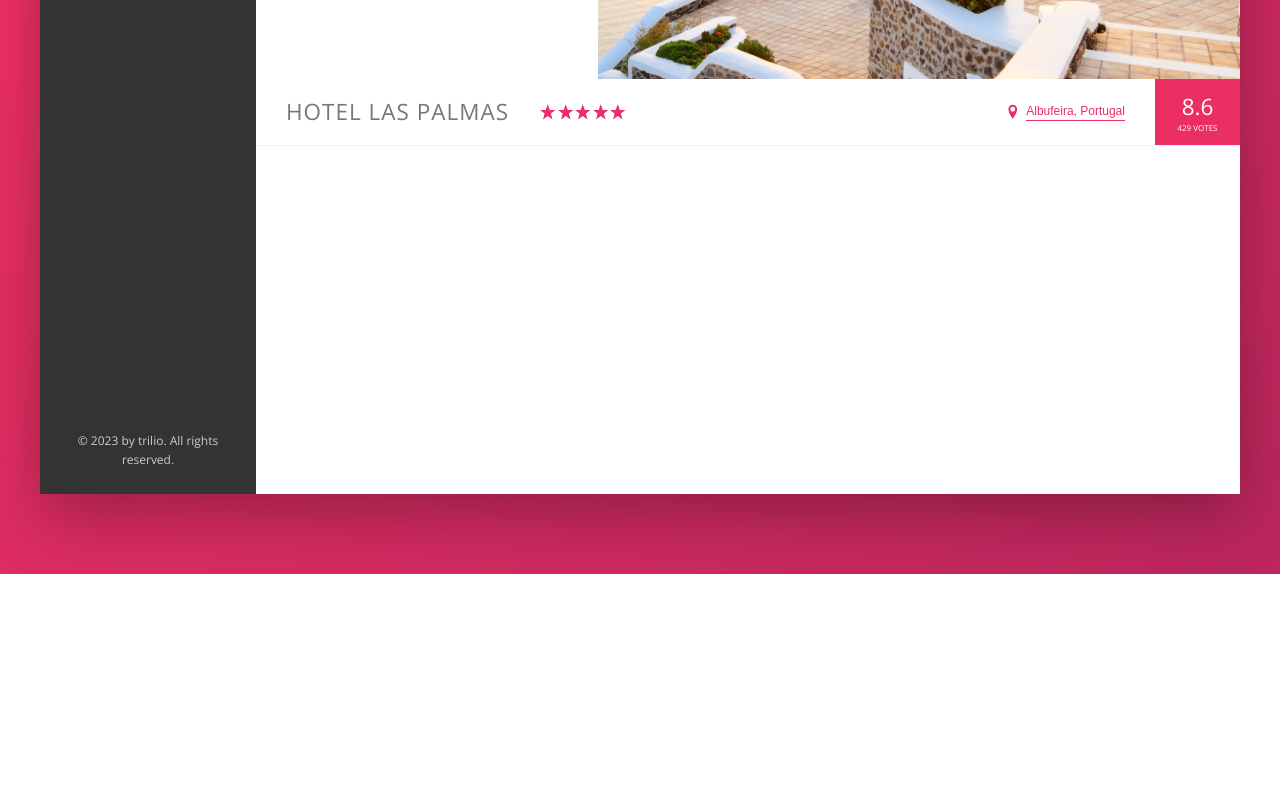
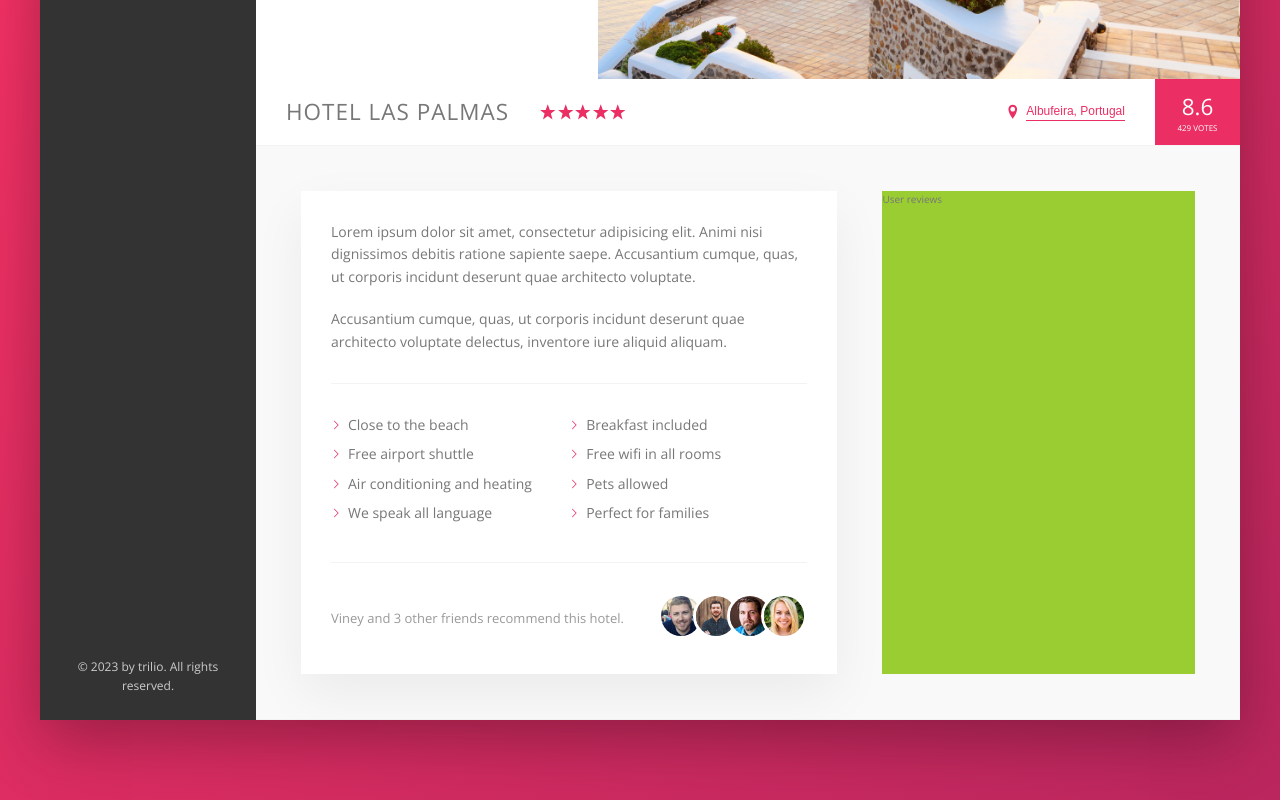
Before and after one commit to vineyy17/Trilio-learning-project, a website: page index.html in a window 1280 px wide. Shown: the part 456-1256 px from the top of the page. Before the commit the page ends 1030 px from the top, so only its background shows below. Drawn offline with nearby package versions, Linux system fonts and the light colour scheme.

Commit message:
completed the description section

```diff
--- a/index.html
+++ b/index.html
@@ -141,6 +141,45 @@
                         </div>
                     </div>
 
+                    <div class="detail">
+                        <div class="description">
+                            <p class="paragraph">
+                                Lorem ipsum dolor sit amet, consectetur adipisicing elit. Animi nisi dignissimos
+                                debitis ratione sapiente saepe. Accusantium cumque, quas, ut corporis incidunt
+                                deserunt quae architecto voluptate.
+                            </p>
+                            <p class="paragraph">
+                                Accusantium cumque, quas, ut corporis incidunt deserunt quae architecto voluptate
+                                delectus, inventore iure aliquid aliquam.
+                            </p>
+                            <ul class="list">
+                                <li class="list__item">Close to the beach</li>
+                                <li class="list__item">Breakfast included</li>
+                                <li class="list__item">Free airport shuttle</li>
+                                <li class="list__item">Free wifi in all rooms</li>
+                                <li class="list__item">Air conditioning and heating</li>
+                                <li class="list__item">Pets allowed</li>
+                                <li class="list__item">We speak all language</li>
+                                <li class="list__item">Perfect for families</li>
+                            </ul>
+                            <div class="recommend">
+                                <p class="recommend__count">
+                                    Viney and 3 other friends recommend this hotel.
+                                </p>
+                                <div class="recommend__friends">
+                                    <img src="img/user-3.jpg" alt="Friend 1" class="recommend__photo">
+                                    <img src="img/user-4.jpg" alt="Friend 2" class="recommend__photo">
+                                    <img src="img/user-5.jpg" alt="Friend 3" class="recommend__photo">
+                                    <img src="img/user-6.jpg" alt="Friend 4" class="recommend__photo">
+                                </div>
+                            </div>
+                        </div>
+
+                        <div class="user-reviews">
+                            User reviews
+                        </div>
+                    </div>
+
 
                 </main>
             </div>
--- a/sass/_base.scss
+++ b/sass/_base.scss
@@ -14,6 +14,9 @@
     --color-grey-dark-3: #999;
 
     --shadow-dark: 0 2rem 6rem rgba(0,0,0,.3);
+    --shadow-light: 0 2rem 5rem rgba(0,0,0,.06);
+
+    --line: 1px solid var(--color-grey-light-2);
 }
 
 * {
--- a/sass/_components.scss
+++ b/sass/_components.scss
@@ -214,7 +214,7 @@
 .overview {
     display: flex;
     align-items: center;
-    border-bottom: 1px solid var(--color-grey-light-2);
+    border-bottom: var(--line);
 
     &__heading {
         font-size: 2.25rem;
@@ -315,3 +315,75 @@
         box-shadow: none;
     }
 }
+
+
+///////////////////////////////////////
+// PARAGRAPH
+.paragraph:not(:last-of-type) {
+    margin-bottom: 2rem;
+}
+
+
+///////////////////////////////////////
+// LIST
+.list {
+    list-style: none;
+    margin: 3rem 0;
+    padding: 3rem 0;
+    border-top: var(--line);
+    border-bottom: var(--line);
+
+    display: flex;
+    flex-wrap: wrap;
+
+    &__item {
+        flex: 0 0 50%;
+        margin-bottom: .7rem;
+    }
+
+    &__item::before {
+        content: "";
+        display: inline-block;
+        height: 1rem;
+        width: 1rem;
+        margin-right: .7rem;
+
+        // Older browsers
+        // background-image: url(../img/chevron-thin-right.svg);
+        // background-size: cover;
+
+        //Newer browsers - masks
+        background-color: var(--color-primary);
+        -webkit-mask-image: url(../img/chevron-thin-right.svg);
+        -webkit-mask-size: cover;
+        mask-image: url(../img/chevron-thin-right.svg);
+        mask-size: cover;
+    }
+}
+
+
+///////////////////////////////////////
+// RECOMMEND
+.recommend {
+    font-size: 1.3rem;
+    color: var(--color-grey-dark-3);
+    display: flex;
+    align-items: center;
+
+    &__count {
+        margin-right: auto;
+    }
+
+    &__photo {
+        box-sizing: content-box;
+        height: 4rem;
+        width: 4rem;
+        border-radius: 50%;
+        border: 3px solid #fff;
+
+        &:not(:last-child) {
+            margin-right: -1.5rem;
+        }
+
+    }
+}
--- a/sass/_layout.scss
+++ b/sass/_layout.scss
@@ -11,7 +11,7 @@
     font-size: 1.4rem;
     height: 7rem;
     background-color: #fff;
-    border-bottom: 1px solid var(--color-grey-light-2);
+    border-bottom: var(--line);
 
     display: flex;
     justify-content: space-between;
@@ -35,8 +35,27 @@
 .hotel-view {
     background-color: #fff;
 
-
-    height: 80rem;
-
     flex: 1;
 }
+
+.detail {
+    display: flex;
+    padding: 4.5rem;
+    background-color: var(--color-grey-light-1);
+    border-bottom: var(--line);
+
+}
+
+.description {
+    font-size: 1.4rem;
+    background-color: #fff;
+    box-shadow: var(--shadow-light);
+    padding: 3rem;
+    flex: 0 0 60%;
+    margin-right: 4.5rem;
+}
+
+.user-reviews {
+    background-color: yellowgreen;
+    flex: 1;
+}
```
Also changed, not shown: css/style.css, 1 other file.
